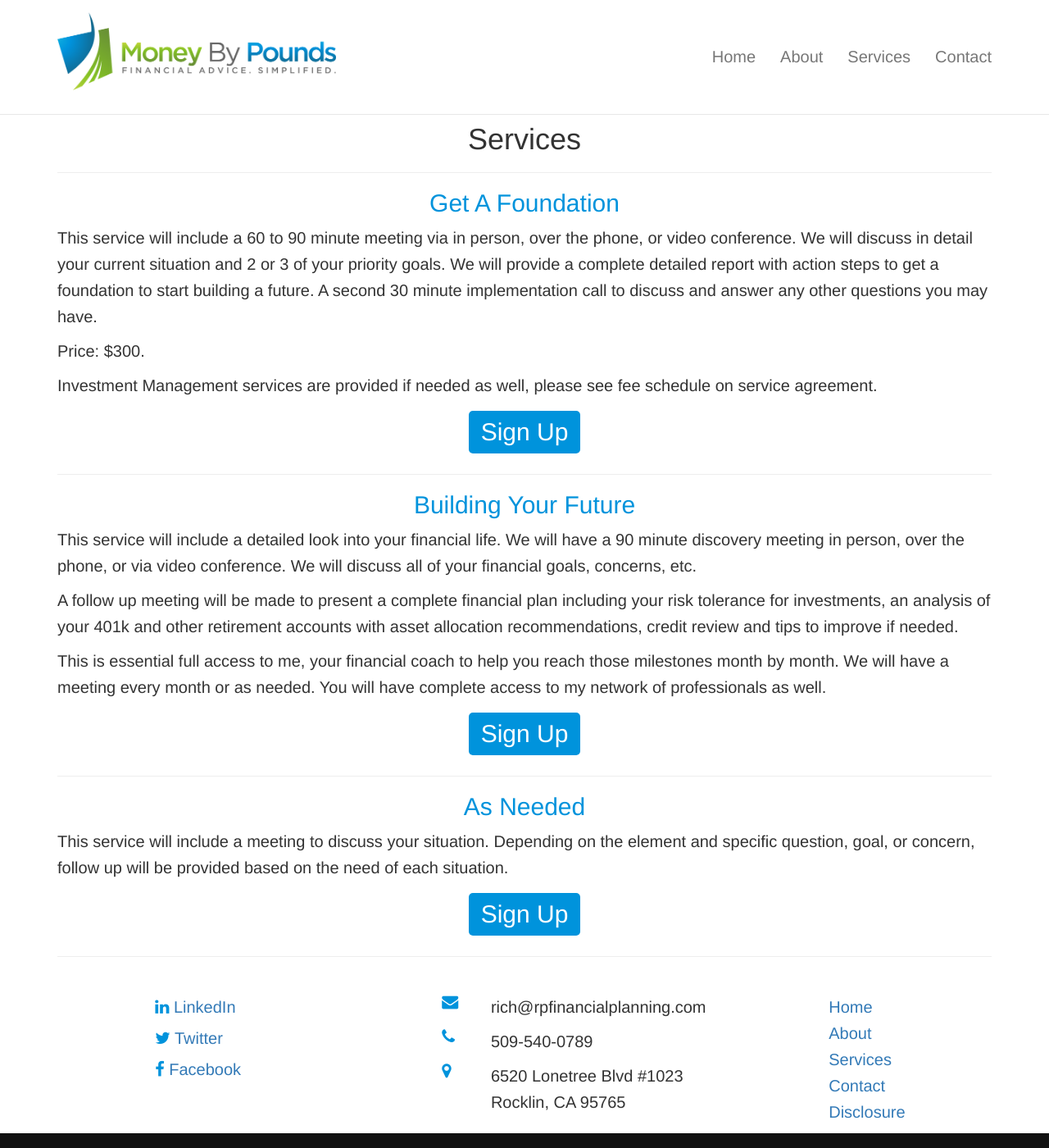
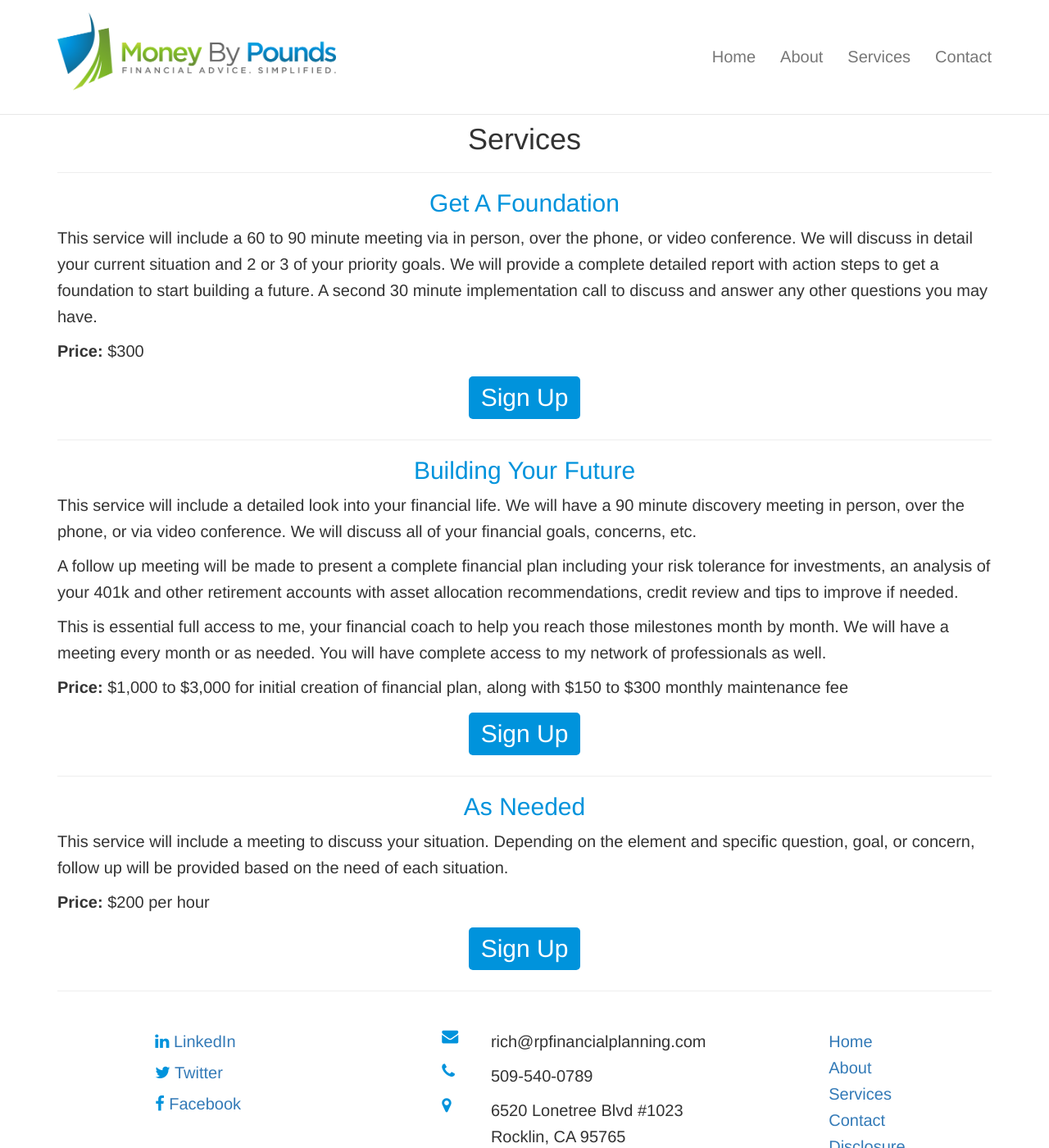
Before and after one commit to MoneyByPounds/MoneyByPounds.github.io, a Jekyll site: the page built from services.html, in a window 1280 px wide and 1400 px high. Shown: the whole window at 82% size. Built offline with Jekyll 4.4.1, drawn with Linux system fonts in a browser that asks for light colours.

Commit message:
updates copy on services page

```diff
--- a/services.html
+++ b/services.html
@@ -13,10 +13,8 @@
   This service will include a 60 to 90 minute meeting via in person, over the phone, or video conference.  We will discuss in detail your current situation and 2 or 3 of your priority goals.  We will provide a complete detailed report with action steps to get a foundation to start building a future.  A second 30 minute implementation call to discuss and answer any other questions you may have.
   </p>
   <p>
-  Price: $300.
-  </p>
-  <p>
-  Investment Management services are provided if needed as well, please see fee schedule on service agreement.
+  <strong> Price:</strong>
+  $300
   </p>
 
   <div class="text-center">
@@ -38,6 +36,11 @@
   This is essential full access to me, your financial coach to help you reach those milestones month by month.  We will have a meeting every month or as needed.  You will have complete access to my network of professionals as well.
   </p>
 
+  <p>
+  <strong> Price:</strong>
+ $1,000 to $3,000 for initial creation of financial plan, along with $150 to $300 monthly maintenance fee
+  </p>
+
   <div class="text-center">
     <a href="https://calendly.com/bendowney" target="_blank"><button>Sign Up</button></a>
   </div>
@@ -51,6 +54,11 @@
   This service will include a meeting to discuss your situation.  Depending on the element and specific question, goal, or concern, follow up will be provided based on the need of each situation.
   </p>
 
+  <p>
+  <strong> Price:</strong>
+  $200 per hour
+  </p>
+
   <div class="text-center">
     <a href="https://calendly.com/bendowney" target="_blank"><button>Sign Up</button></a>
   </div>
```
